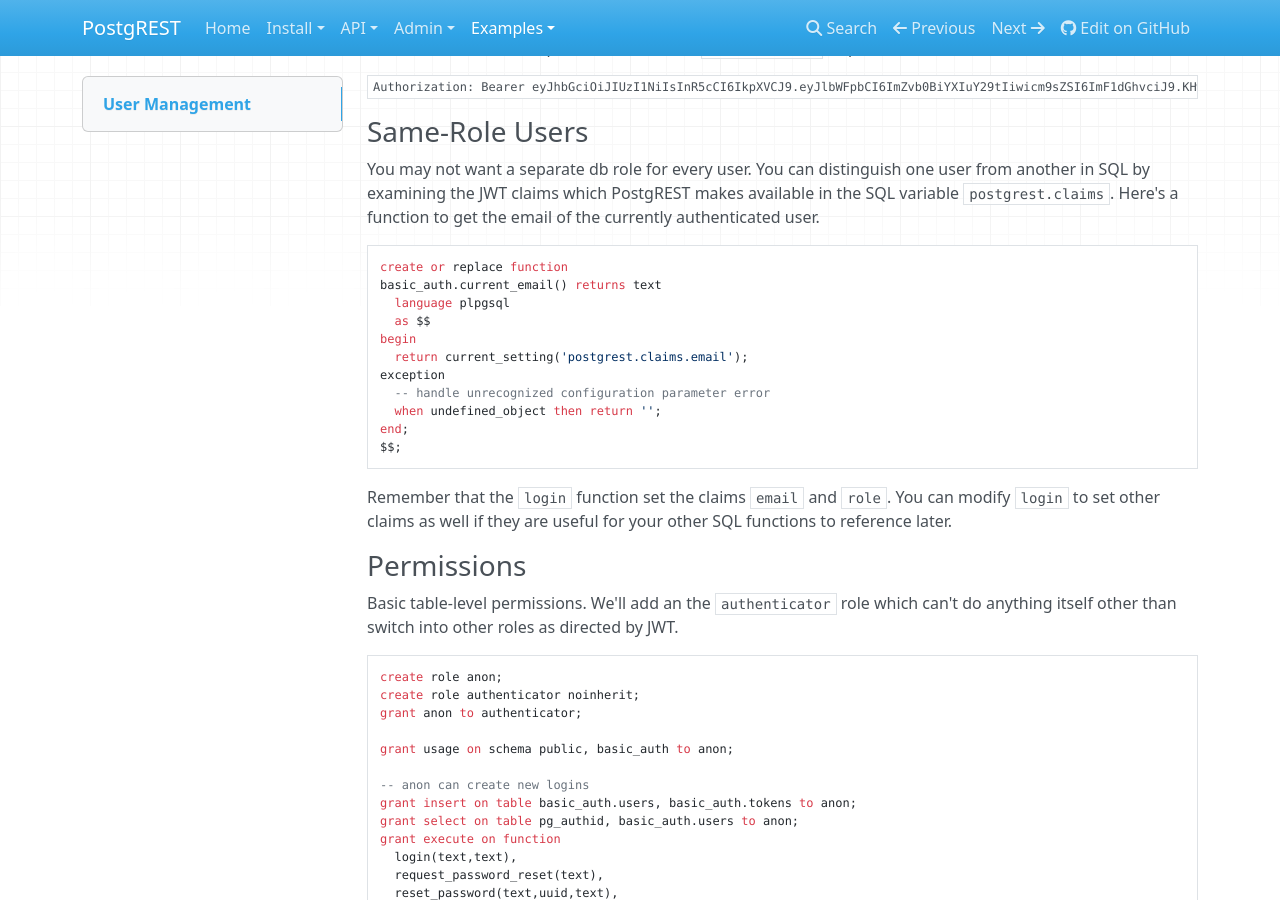
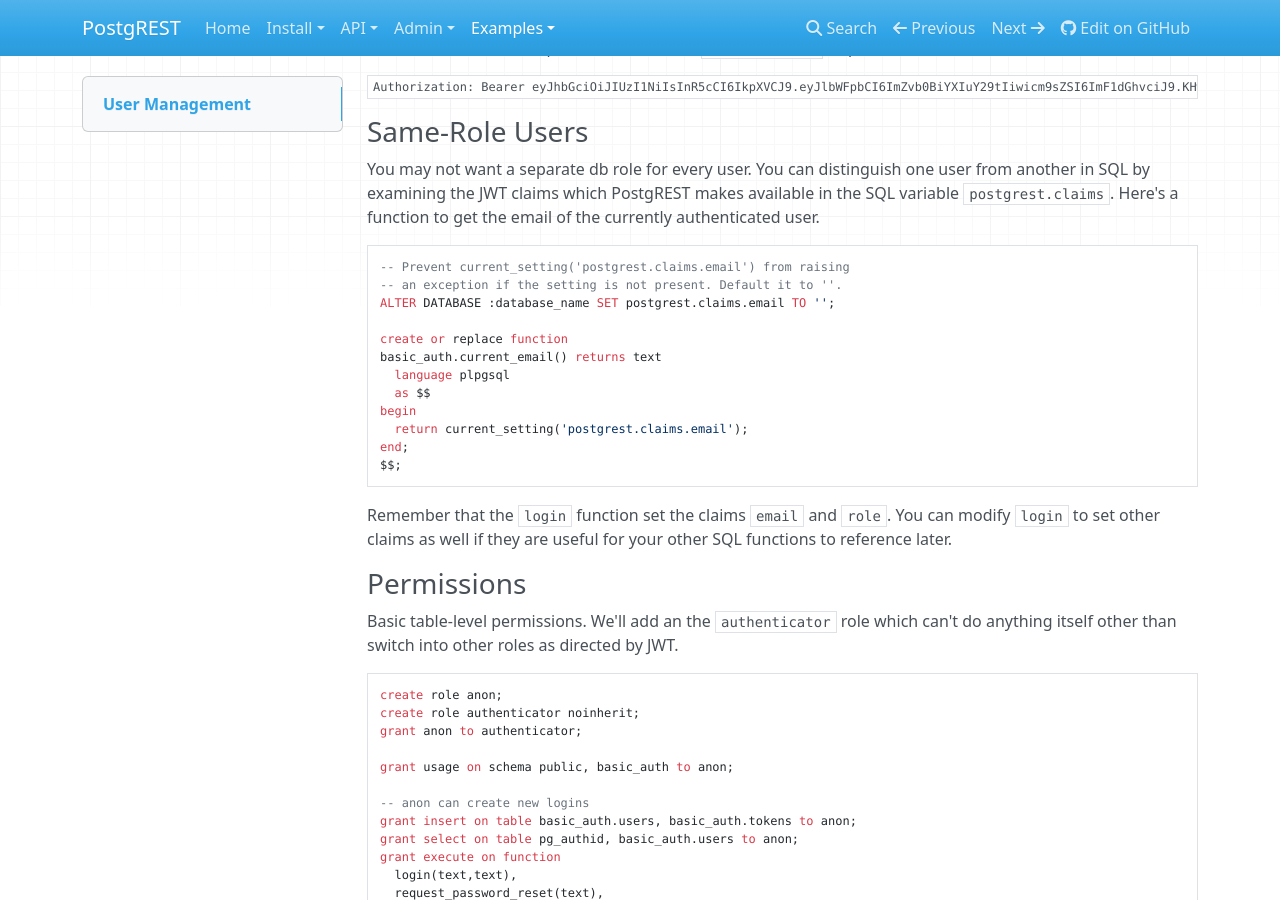
Before and after one commit to PostgREST/postgrest, an MkDocs documentation site: the page built from docs/examples/users.md, in a window 1280 px wide and 900 px high, scrolled down 7595 px. Built offline with MkDocs 1.6.1, drawn with Linux system fonts in a browser that asks for light colours; nearby versions of some CDN libraries; old or Windows-style settings are respelled for this version of MkDocs.

Commit message:
Avoid slow PL/pgSQL exception handling in example

````diff
--- a/docs/examples/users.md
+++ b/docs/examples/users.md
@@ -456,15 +456,16 @@ Here's a function to get the email of the currently authenticated
 user.
 
 ```sql
+-- Prevent current_setting('postgrest.claims.email') from raising
+-- an exception if the setting is not present. Default it to ''.
+ALTER DATABASE :database_name SET postgrest.claims.email TO '';
+
 create or replace function
 basic_auth.current_email() returns text
   language plpgsql
   as $$
 begin
   return current_setting('postgrest.claims.email');
-exception
-  -- handle unrecognized configuration parameter error
-  when undefined_object then return '';
 end;
 $$;
 ```
````
